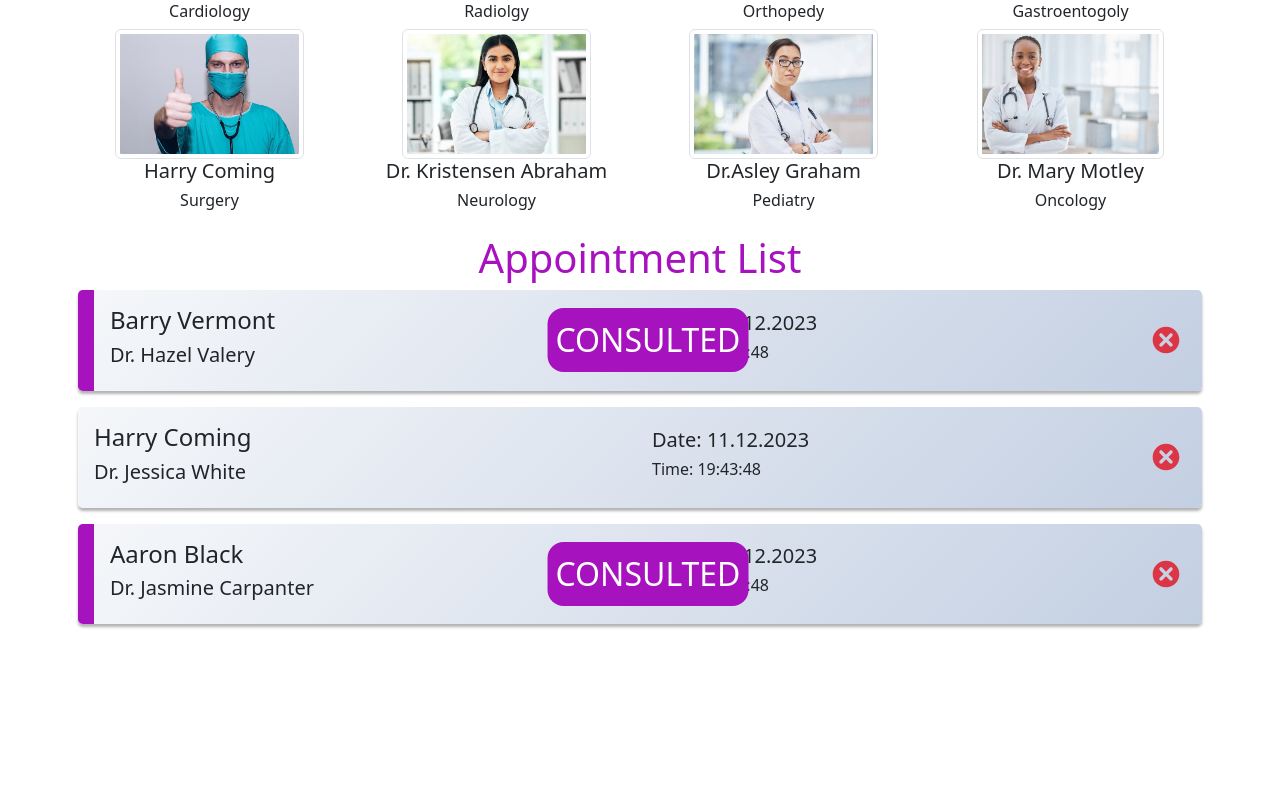
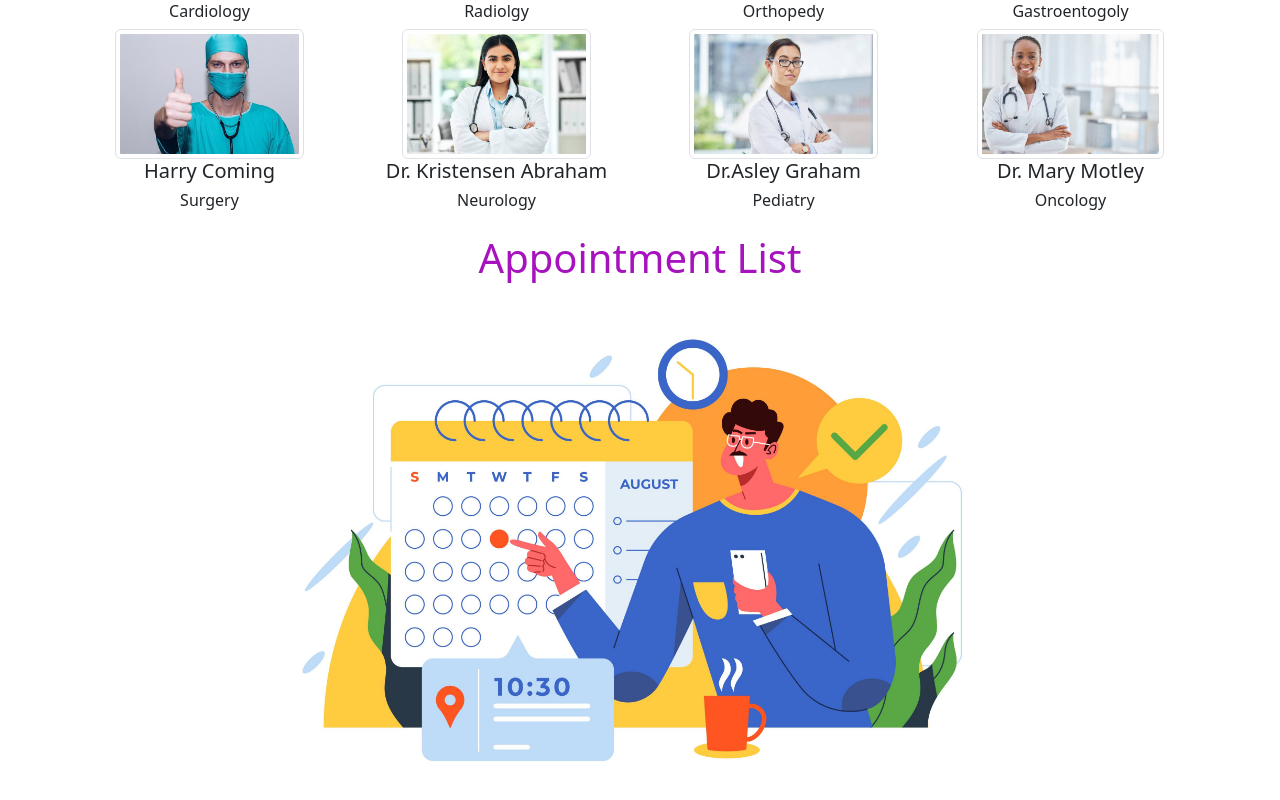
Before and after one commit to DogancanKaratas/appointment-app, a React (Create React App) app: page / in a window 1280 px wide. Shown: the part 306-1106 px from the top of the page. Before the commit the page ends 954 px from the top, so only its background shows below. Built offline with nearby package versions, Linux system fonts and the light colour scheme.

Commit message:
Refactor Home component to use localStorage for storing appointments

```diff
--- a/src/pages/Home.jsx
+++ b/src/pages/Home.jsx
@@ -1,17 +1,24 @@
-import AppointmentList from "../components/AppointmentList"
-import Doctors from "../components/Doctors"
-import { appointmentData } from "../helper/data"
-import { useState } from "react"
+import AppointmentList from "../components/AppointmentList";
+import Doctors from "../components/Doctors";
+import { appointmentData } from "../helper/data";
+import { useState } from "react";
 
 const Home = () => {
-  const [appointments, setAppointments] = useState(appointmentData);
+  const [appointments, setAppointments] = useState(
+    JSON.parse(localStorage.getItem("list")) || []
+  );
   const handleAdd = (newAppointment) => {
     setAppointments([...appointments, newAppointment]);
+    localStorage.setItem(
+      "list",
+      JSON.stringify([...appointments, newAppointment])
+    );
   };
 
   const handleDelete = (id) => {
     const filteredList = appointments.filter((item) => item.id !== id);
     setAppointments(filteredList);
+    localStorage.setItem("list", JSON.stringify([filteredList]));
   };
 
   const handleDoubleClick = (id) => {
@@ -19,6 +26,7 @@ const Home = () => {
       item.id === id ? { ...item, consulted: !item.consulted } : item
     );
     setAppointments(updatedList);
+    localStorage.setItem("list", JSON.stringify([updatedList]));
   };
   return (
     <main className="text-center mt-2">
@@ -33,4 +41,4 @@ const Home = () => {
     </main>
   );
 };
-export default Home
+export default Home;
```
